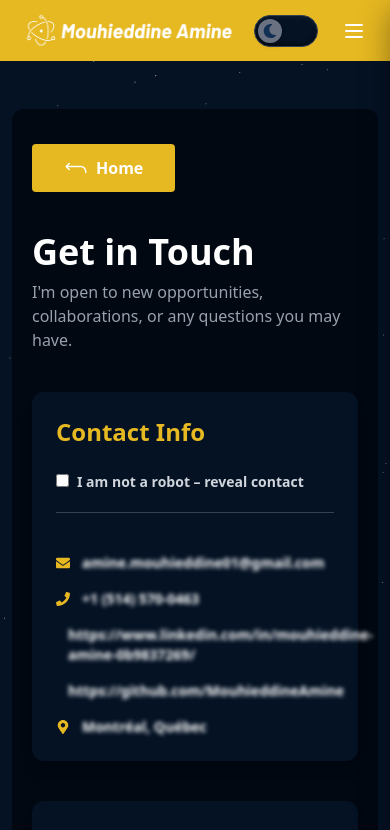
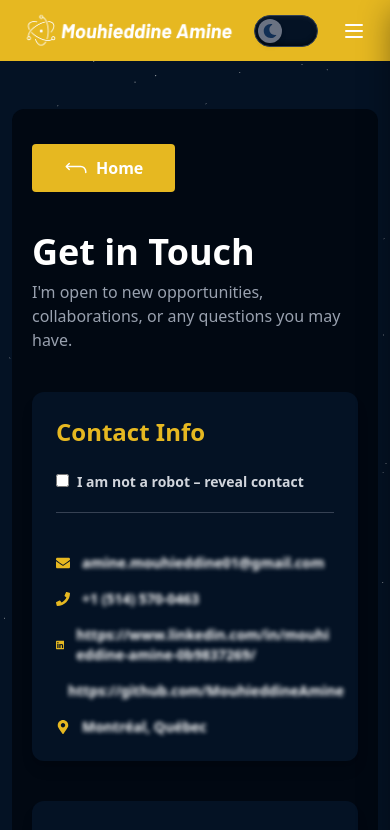
Before and after one commit to MouhieddineAmine/WebPortfolioV2, a Next.js app: page /contact in a window 390 px wide. Shown: the top 830 px of the page. Built offline with nearby package versions, Linux system fonts and the light colour scheme; no server answers.

Commit message:
contact responsive

```diff
--- a/app/contact/page.tsx
+++ b/app/contact/page.tsx
@@ -130,7 +130,7 @@ const [recaptchaToken, setRecaptchaToken] = useState<string | null>(null);
                   rel="noopener noreferrer"
                   className="hover:underline"
                 >
-                  <span className={`${isRVerified ? '' : 'blur-[2px]'} transition break-words`}>https://www.linkedin.com/in/mouhieddine-amine-0b9837269/</span>
+                  <span className={`${isRVerified ? '' : 'blur-[2px]'} transition break-all`}>https://www.linkedin.com/in/mouhieddine-amine-0b9837269/</span>
                 </a>
               </p>
 
```
